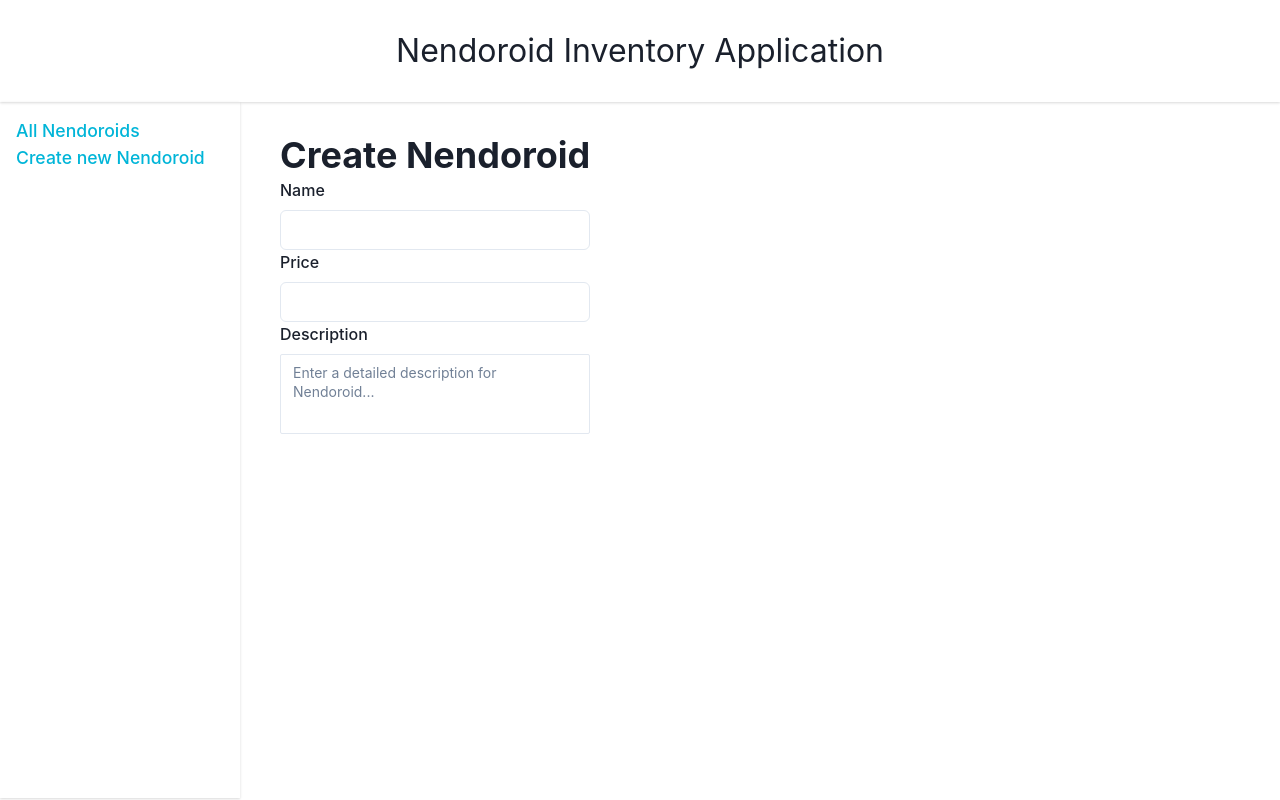
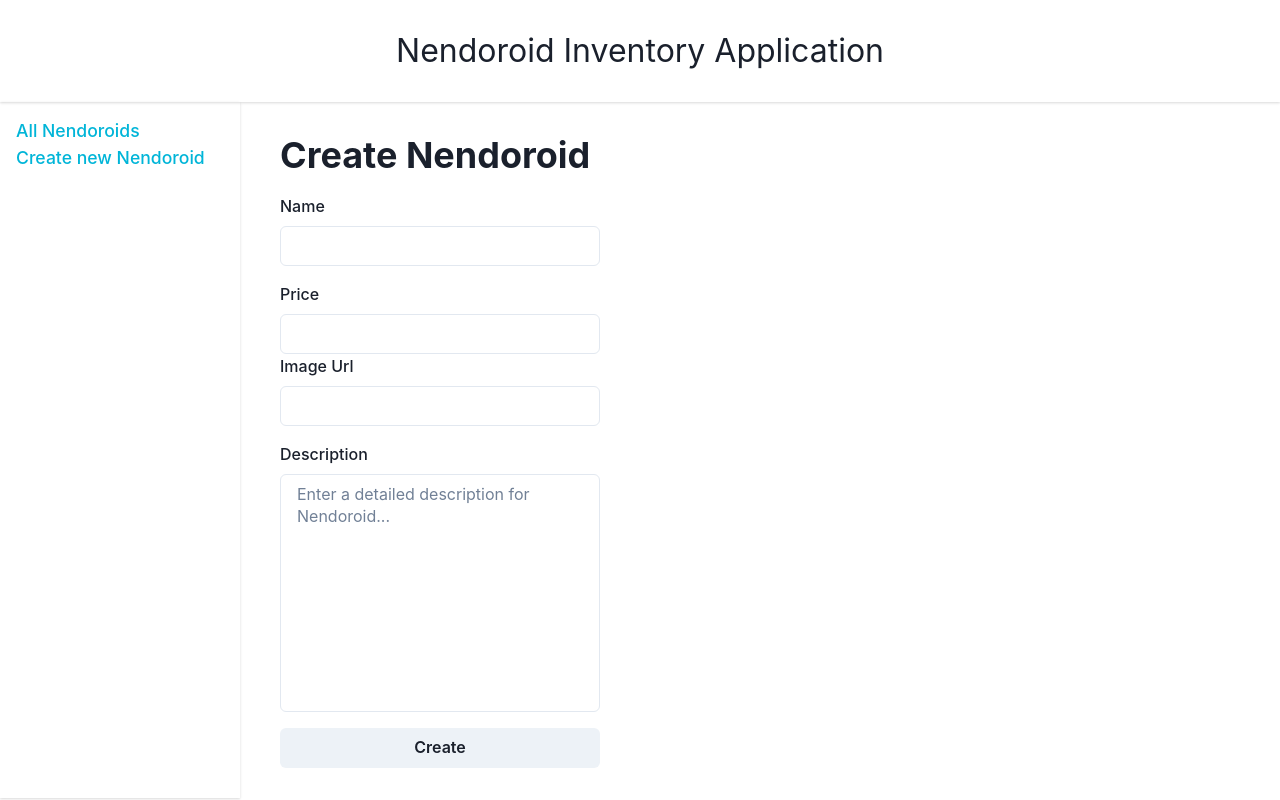
Before and after one commit to v-sudo29/inventory-application, a React (Vite) app in the folder client/: page /create in a window 1280 px wide. Built offline with nearby package versions, Linux system fonts and the light colour scheme.

Commit message:
Implement POST to create a new Nendoroid

```diff
--- a/client/src/pages/Create.tsx
+++ b/client/src/pages/Create.tsx
@@ -1,51 +1,101 @@
 import {
-  Box,
+  Button,
   Heading,
   Input,
   FormControl,
   FormLabel,
   FormErrorMessage,
+  NumberInput,
+  NumberInputField,
+  VStack,
   Textarea
  } from "@chakra-ui/react"
-import { Form } from "react-router-dom"
+import { Form, useNavigate } from "react-router-dom"
 import { useRef } from "react"
+import axios from "axios"
 
 export default function Create() {
-  const nameRef = useRef<HTMLInputElement | null>(null)
-  const priceRef = useRef<HTMLInputElement | null>(null)
-
+  const nameRef = useRef<HTMLInputElement>(null)
+  const priceRef = useRef<HTMLInputElement>(null)
+  const descriptionRef = useRef<HTMLTextAreaElement>(null)
+  const imageUrlRef = useRef<HTMLInputElement>(null)
+  const navigate = useNavigate()
   const handleSubmit = (e: React.FormEvent<HTMLFormElement>) => {
     e.preventDefault()
+
+    console.log('handleSubmit went off!')
+    if (nameRef.current && priceRef.current && descriptionRef.current && imageUrlRef.current) {
+      axios.post('http://localhost:3001/create', {
+        name: nameRef.current.value,
+        price: (priceRef.current.firstElementChild as HTMLInputElement).value,
+        description: descriptionRef.current.value,
+        imageUrl: imageUrlRef.current.value
+      })
+        .then(result => {
+          console.log(result.data.price)
+          navigate('/')
+        })
+        .catch(err => console.error(err))
+    }
   }
 
-  const nameError = nameRef.current?.value === ''
-  const priceError = nameRef.current?.value === ''
+
+  let nameError: boolean = false
+  let priceError: boolean = false
+  let descriptionError: boolean = false
+
+  if (nameRef.current) nameError = nameRef.current.value === ''
+  if (priceRef.current) priceError = priceRef.current.value === ''
+  if (descriptionRef.current) descriptionError = descriptionRef.current.value === ''
+
+
+  const formStyles = {
+    'width': '100%',
+    'display': 'flex',
+    'flexDirection': 'column',
+    'gap': '1rem'
+  }
 
   return (
-    <Box maxW='40rem'>
+    <VStack
+      gap='1rem'
+      align='start'
+      maxW='50rem'
+      minW='20rem'
+    >
       <Heading>Create Nendoroid</Heading>
-      <Form onSubmit={(e) => handleSubmit(e)}>
+      <Form style={formStyles as React.CSSProperties} onSubmit={handleSubmit}>
 
         <FormControl>
           <FormLabel>Name</FormLabel>
-          <Input ref={nameRef} type='text' name='name'/>
+          <Input mb='1rem' ref={nameRef} type='text' name='name'/>
           {nameError && <FormErrorMessage>Name is required.</FormErrorMessage>}
           <FormLabel>Price</FormLabel>
-          <Input ref={priceRef} type='number' name='price'/>
-          {priceError && <FormErrorMessage>Name is required.</FormErrorMessage>}
+          <NumberInput ref={priceRef} precision={2} name='price'>
+            <NumberInputField />
+          </NumberInput>
+          {priceError && <FormErrorMessage>Price is required.</FormErrorMessage>}
+          <FormLabel>Image Url</FormLabel>
+          <Input ref={imageUrlRef} type='text' name='url'/>
         </FormControl>
 
         <FormControl>
           <FormLabel>Description</FormLabel>
           <Textarea
+            ref={descriptionRef}
             placeholder="Enter a detailed description for Nendoroid..."
             name='description'
-            size='sm'
+            h='null'
+            minH='0'
+            rows={10}
             resize='none'
           />
+          {descriptionError && <FormErrorMessage>Description is required.</FormErrorMessage>}
         </FormControl>
 
+        <Button type="submit">Create</Button>
+
       </Form>
-    </Box>
+    </VStack>
   )
 }
```
